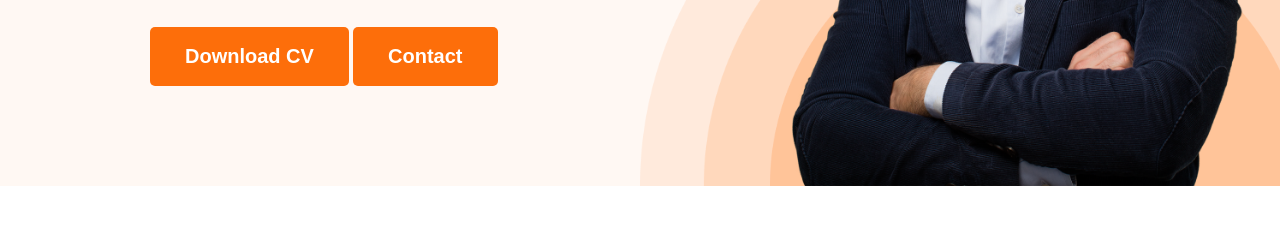
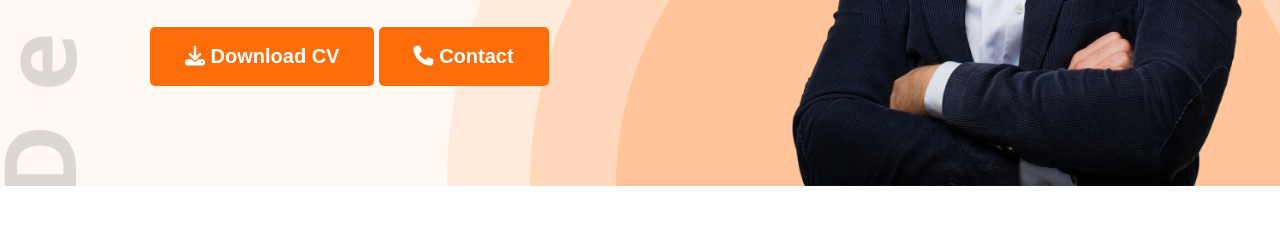
Before and after one commit to Tushar2024/web-developer-portfolio, a plain HTML site: page index.html in a window 1280 px wide. Shown: the part 574-800 px from the top of the page. Drawn offline with nearby package versions, Linux system fonts and the light colour scheme.

Commit message:
font awesome icons added

```diff
--- a/index.html
+++ b/index.html
@@ -8,6 +8,7 @@
     <link rel="preconnect" href="https://fonts.gstatic.com" crossorigin>
     <link href="https://fonts.googleapis.com/css2?family=Open+Sans&display=swap" rel="stylesheet">
     <link rel="stylesheet" href="styles/portfolio.css">
+    <script src="https://kit.fontawesome.com/bb72ed09bb.js" crossorigin="anonymous"></script>
 </head>
 <body>
   <!-- header part start  -->
@@ -25,8 +26,8 @@
                    <h3 class="banner-greeting">Hi, I  am</h3>
                    <h1 class="banner-title">Mary Hardy</h1>
                    <p class="banner-description">Shot what able cold new see hold.Friendly as an betrayed formerly he. Morning because as to society behaved moments.</p>
-                   <button class="btn-design btn-primary">Download CV</button>
-                   <button class="btn-design btn-primary">Contact</button>
+                   <button class="btn-design btn-primary"><i class="fa-solid fa-download"></i> Download CV</button>
+                   <button class="btn-design btn-primary"><i class="fa-solid fa-phone"></i> Contact</button>
                </div>
 
                    <img class="profile-pic" src="images/hardy.png" alt="">
@@ -156,7 +157,7 @@
                 </div>
                </div>
                <div class="download-cv">
-                <button class="btn-primary">Download CV</button>
+                <button class="btn-primary"><i class="fa-solid fa-download"></i> Download CV</button>
               </div>
          </section>
     </main>
--- a/styles/portfolio.css
+++ b/styles/portfolio.css
@@ -57,11 +57,10 @@ nav a{
 /* header related styles */
 .header{
     background-color: #FFF8F3;
-    background-image: url(../images/header_bg.png);
+    background-image: url('../images/developer.png'), url('../images/header_bg.png') ;
     background-repeat: no-repeat;
-    background-position: bottom right;
-    background-size: 50%;
-}
+    background-position: top left, bottom right;
+    }
 
 .banner{
     padding: 30px 30px 0px 150px;
@@ -74,8 +73,7 @@ nav a{
 }
 .profile-pic{
     width: 500px;
-    /* height: 676px */
-}
+    }
 
 .banner-greeting{
     font-size: 45px;
@@ -147,8 +145,7 @@ main section{
     background: #FFF;
     box-shadow: 0px 6px 50px 0px rgba(0, 0, 0, 0.06);
     padding: 30px;
-    /* text-align: justify; */
-}
+    }
 .skill-title{
     color: #181818;
     font-size: 20px;
@@ -164,12 +161,7 @@ main section{
     display: flex;
     gap: 50px;
 }
-.resume-column{
 
-    /* color: #474747;
-    font-size: 30px;
-    font-weight: 700; */
-}
 .resume-colunm-title{
     color: #474747;
     font-size: 30px;
```
